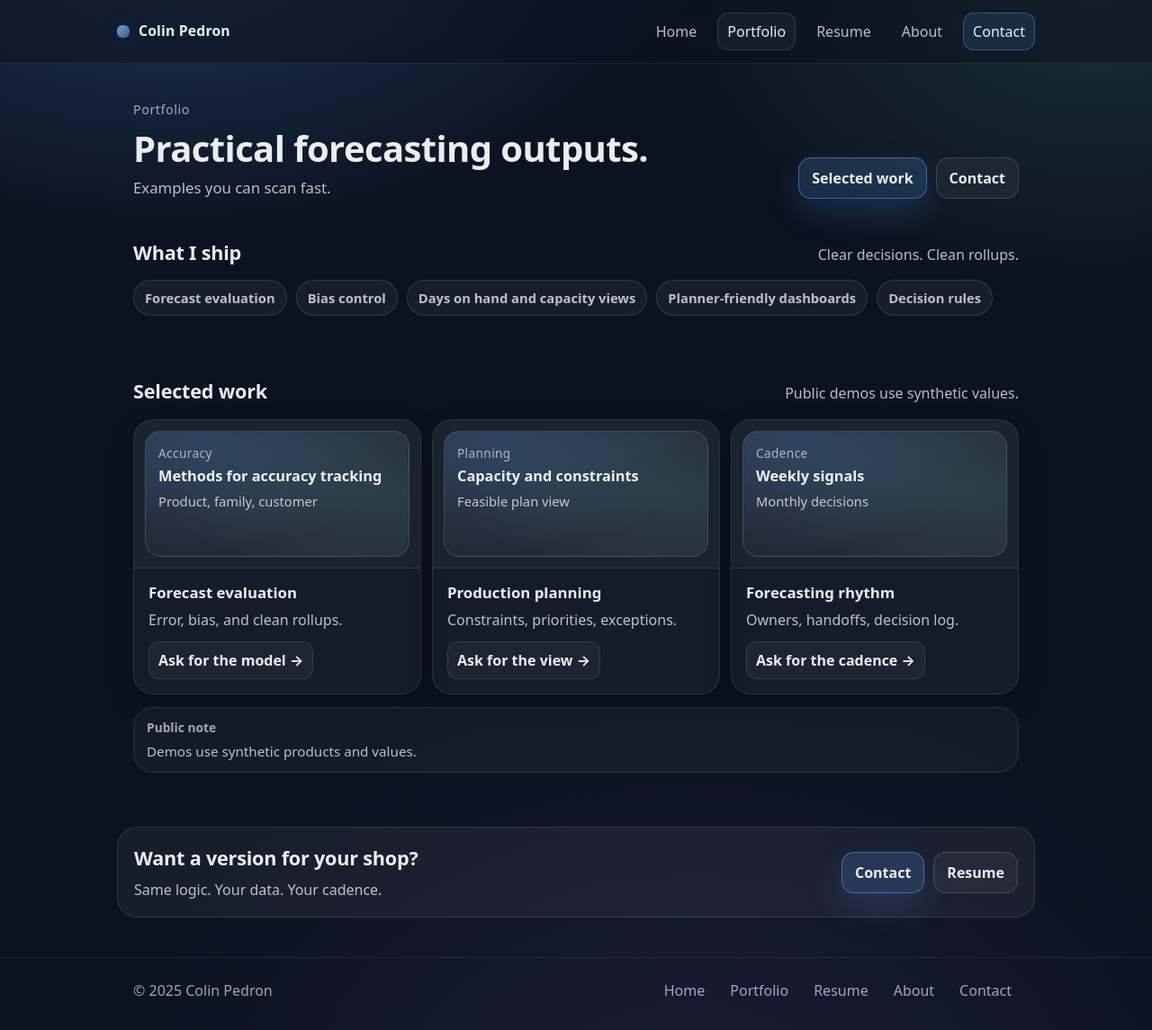
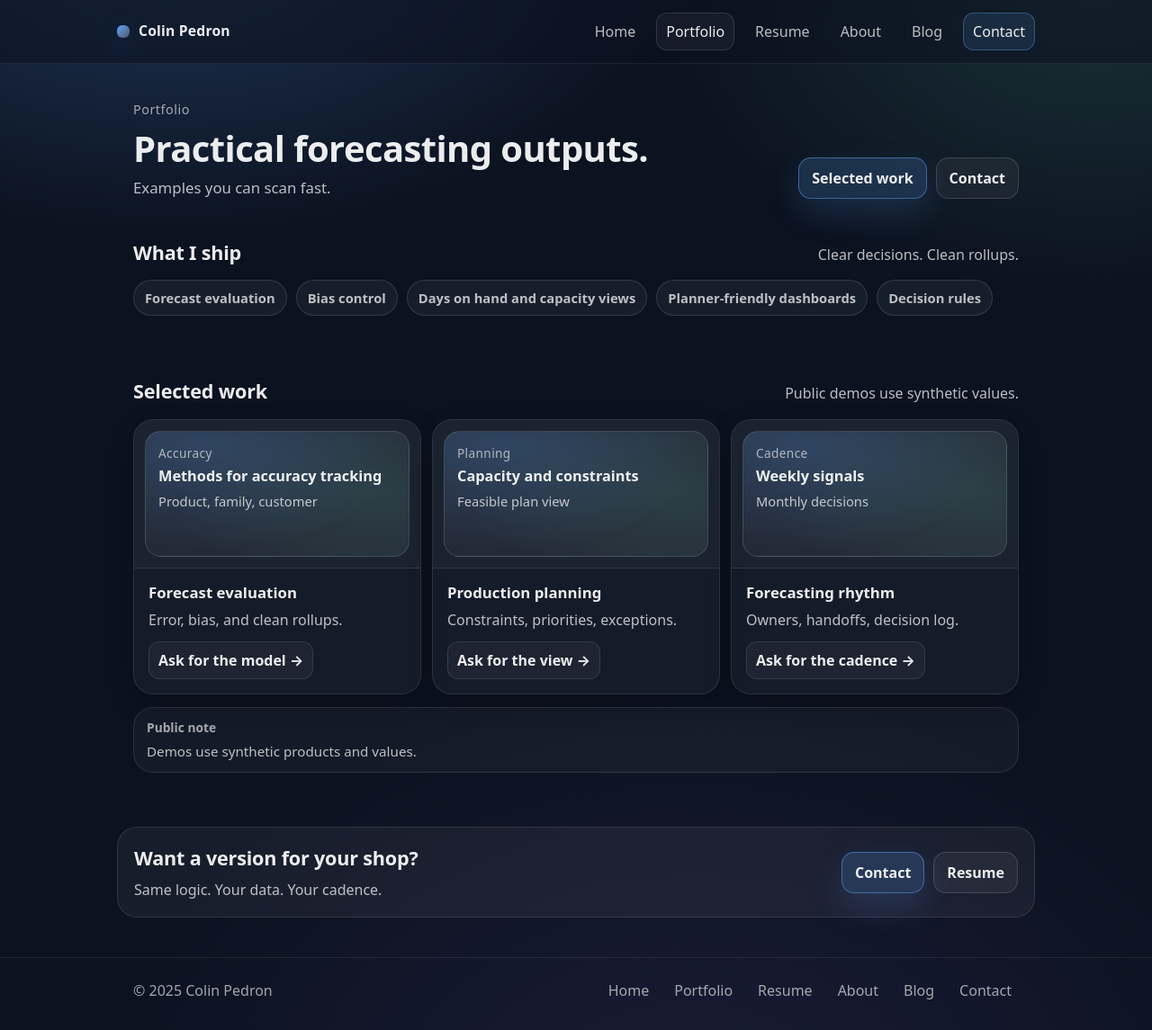
Before and after one commit to cpedron50-novaspear/colinpedron-site, a Jekyll site: the page portfolio.html, which Jekyll copies as it is, in a window 1280 px wide and 1145 px high. Shown: the whole window at 90% size. Built offline with Jekyll 4.4.1, drawn with Linux system fonts in a browser that asks for light colours.

Commit message:
Update portfolio.html

```diff
--- a/portfolio.html
+++ b/portfolio.html
@@ -36,6 +36,7 @@
           <a class="active" href="portfolio.html" aria-current="page">Portfolio</a>
           <a href="resume.html">Resume</a>
           <a href="about.html">About</a>
+          <a href="blog.html">Blog</a>
           <a class="nav-cta" href="contact.html">Contact</a>
         </nav>
       </div>
@@ -163,6 +164,7 @@
           <a href="portfolio.html">Portfolio</a>
           <a href="resume.html">Resume</a>
           <a href="about.html">About</a>
+          <a href="blog.html">Blog</a>
           <a href="contact.html">Contact</a>
         </div>
       </div>
```
